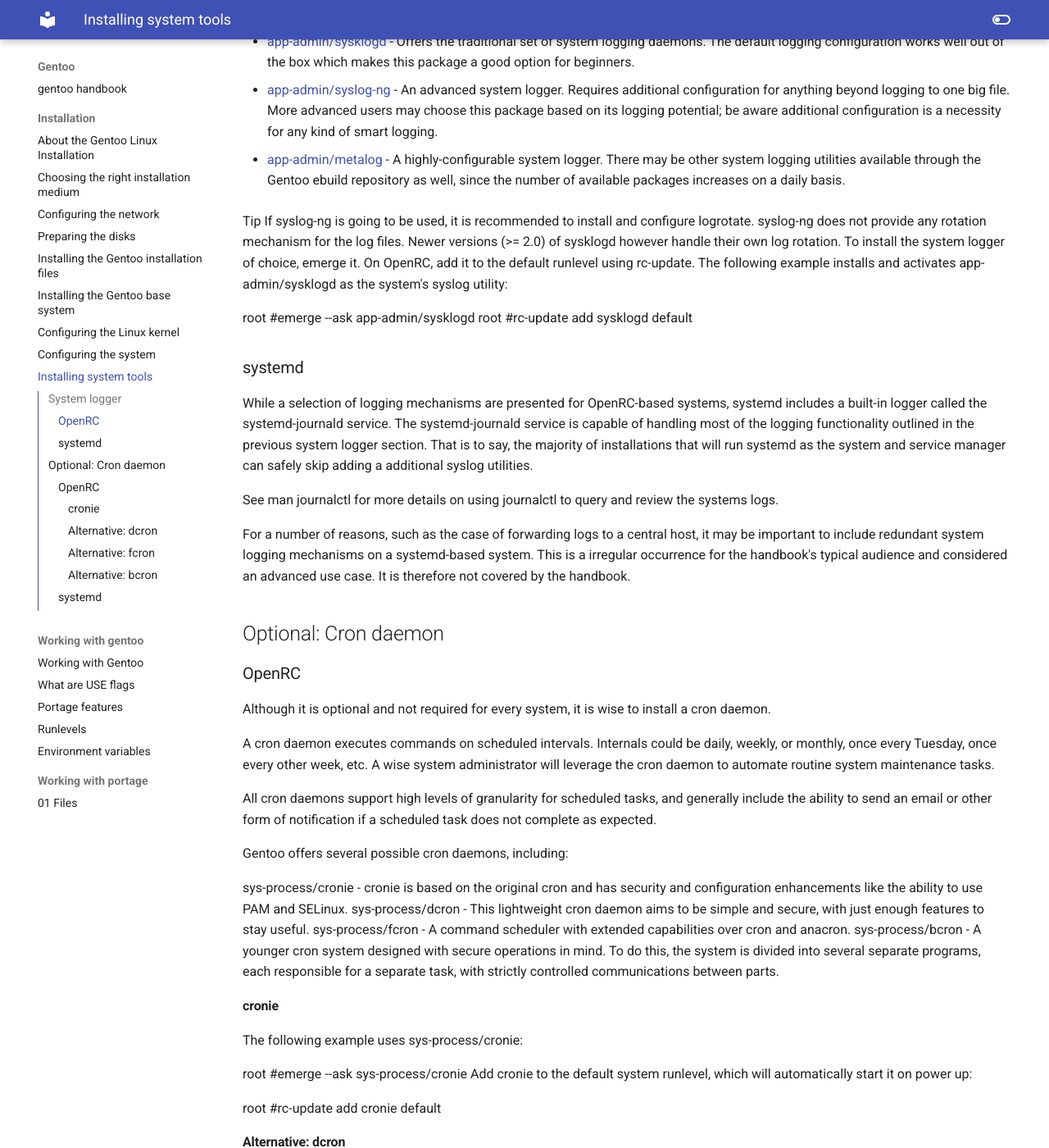
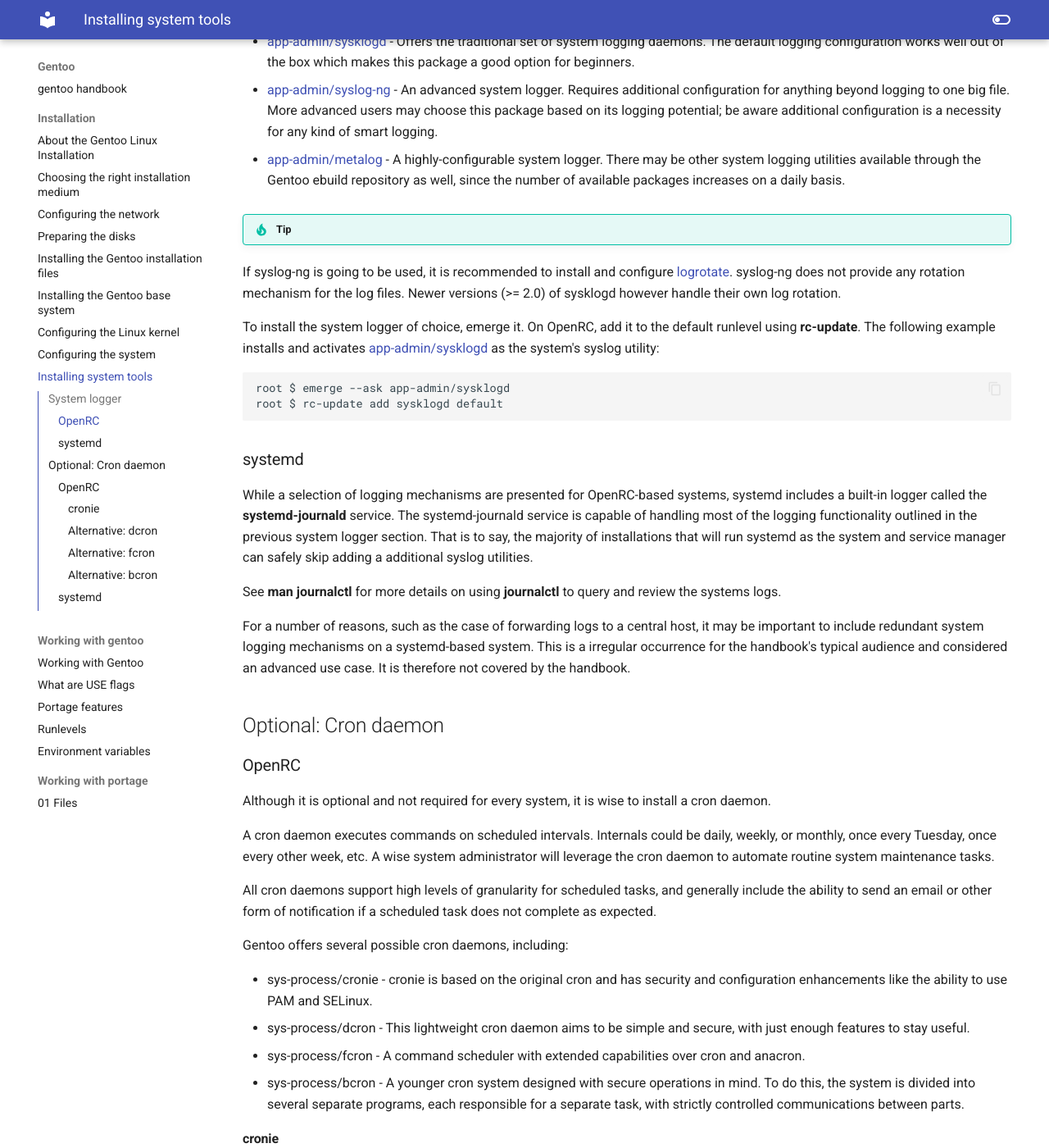
Before and after one commit to floviken/mkdocs, an MkDocs documentation site: the page built from docs/gentoo/installation/09-Installing system tools.md, in a window 1280 px wide and 1400 px high, scrolled down 471 px. Shown: the whole window at 82% size. Built offline with MkDocs 1.6.1 and Material for MkDocs 9.7.7, drawn with Linux system fonts in a browser that asks for light colours; some of the changed lines change nothing that is shown.

Commit message:
Update 09-Installing system tools.md

````diff
--- a/docs/gentoo/installation/09-Installing system tools.md
+++ b/docs/gentoo/installation/09-Installing system tools.md
@@ -18,18 +18,21 @@
 - [app-admin/metalog](https://packages.gentoo.org/packages/app-admin/metalog) - A highly-configurable system logger.
 There may be other system logging utilities available through the Gentoo ebuild repository as well, since the number of available packages increases on a daily basis.
 
- Tip
-If syslog-ng is going to be used, it is recommended to install and configure logrotate. syslog-ng does not provide any rotation mechanism for the log files. Newer versions (>= 2.0) of sysklogd however handle their own log rotation.
-To install the system logger of choice, emerge it. On OpenRC, add it to the default runlevel using rc-update. The following example installs and activates app-admin/sysklogd as the system's syslog utility:
+!!! Tip
+If syslog-ng is going to be used, it is recommended to install and configure [logrotate](https://wiki.gentoo.org/wiki/Logrotate). syslog-ng does not provide any rotation mechanism for the log files. Newer versions (>= 2.0) of sysklogd however handle their own log rotation.
 
-root #emerge --ask app-admin/sysklogd
-root #rc-update add sysklogd default
+To install the system logger of choice, emerge it. On OpenRC, add it to the default runlevel using **rc-update**. The following example installs and activates [app-admin/sysklogd](https://packages.gentoo.org/packages/app-admin/sysklogd) as the system's syslog utility:
+
+``` sh
+root $ emerge --ask app-admin/sysklogd
+root $ rc-update add sysklogd default
+```
 
 ### systemd
 
-While a selection of logging mechanisms are presented for OpenRC-based systems, systemd includes a built-in logger called the systemd-journald service. The systemd-journald service is capable of handling most of the logging functionality outlined in the previous system logger section. That is to say, the majority of installations that will run systemd as the system and service manager can safely skip adding a additional syslog utilities.
+While a selection of logging mechanisms are presented for OpenRC-based systems, systemd includes a built-in logger called the **systemd-journald** service. The systemd-journald service is capable of handling most of the logging functionality outlined in the previous system logger section. That is to say, the majority of installations that will run systemd as the system and service manager can safely skip adding a additional syslog utilities.
 
-See man journalctl for more details on using journalctl to query and review the systems logs.
+See **man journalctl** for more details on using **journalctl** to query and review the systems logs.
 
 For a number of reasons, such as the case of forwarding logs to a central host, it may be important to include redundant system logging mechanisms on a systemd-based system. This is a irregular occurrence for the handbook's typical audience and considered an advanced use case. It is therefore not covered by the handbook.
 
@@ -45,10 +48,10 @@
 
 Gentoo offers several possible cron daemons, including:
 
-sys-process/cronie - cronie is based on the original cron and has security and configuration enhancements like the ability to use PAM and SELinux.
-sys-process/dcron - This lightweight cron daemon aims to be simple and secure, with just enough features to stay useful.
-sys-process/fcron - A command scheduler with extended capabilities over cron and anacron.
-sys-process/bcron - A younger cron system designed with secure operations in mind. To do this, the system is divided into several separate programs, each responsible for a separate task, with strictly controlled communications between parts.
+- sys-process/cronie - cronie is based on the original cron and has security and configuration enhancements like the ability to use PAM and SELinux.
+- sys-process/dcron - This lightweight cron daemon aims to be simple and secure, with just enough features to stay useful.
+- sys-process/fcron - A command scheduler with extended capabilities over cron and anacron.
+- sys-process/bcron - A younger cron system designed with secure operations in mind. To do this, the system is divided into several separate programs, each responsible for a separate task, with strictly controlled communications between parts.
 
 #### cronie
 The following example uses sys-process/cronie:
````
